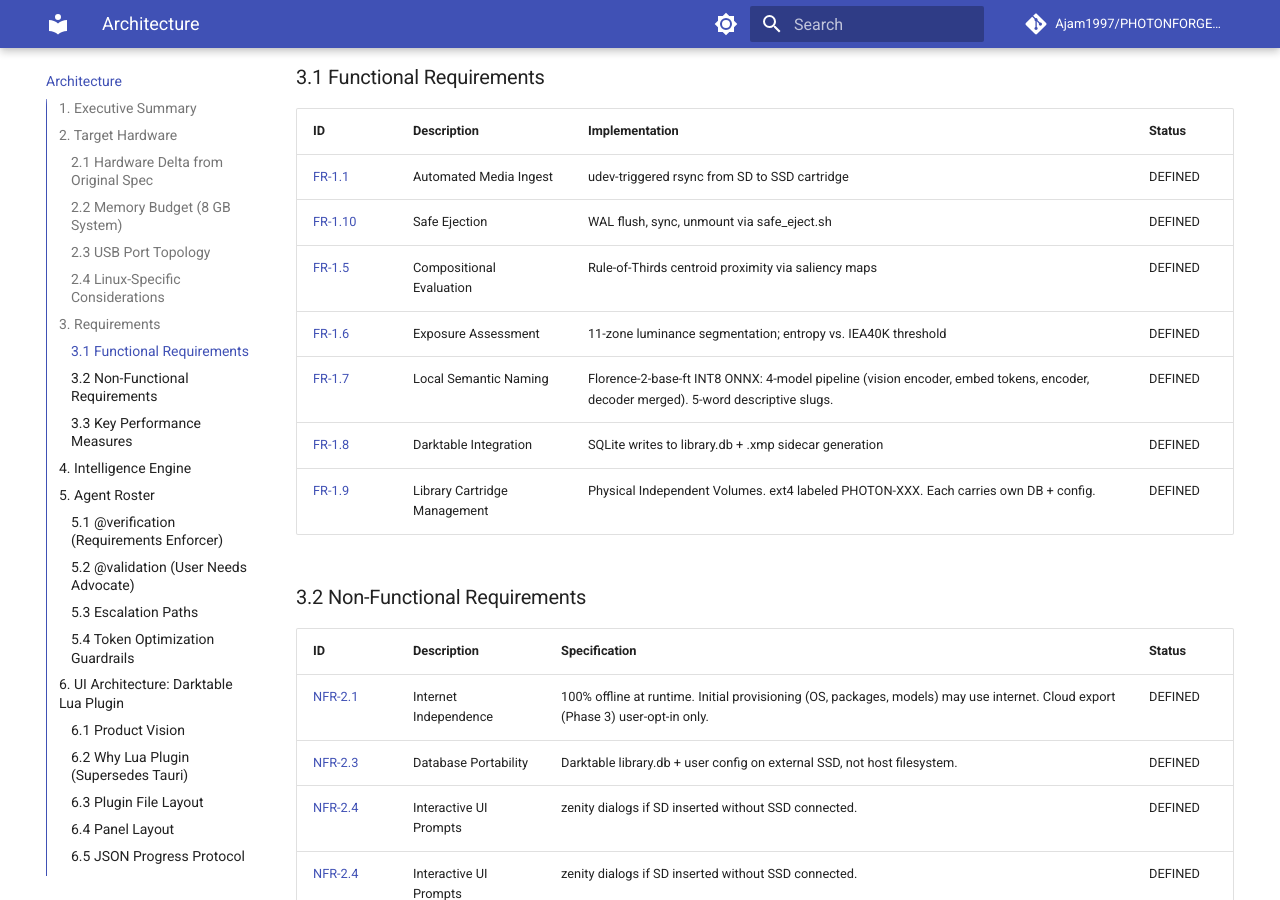
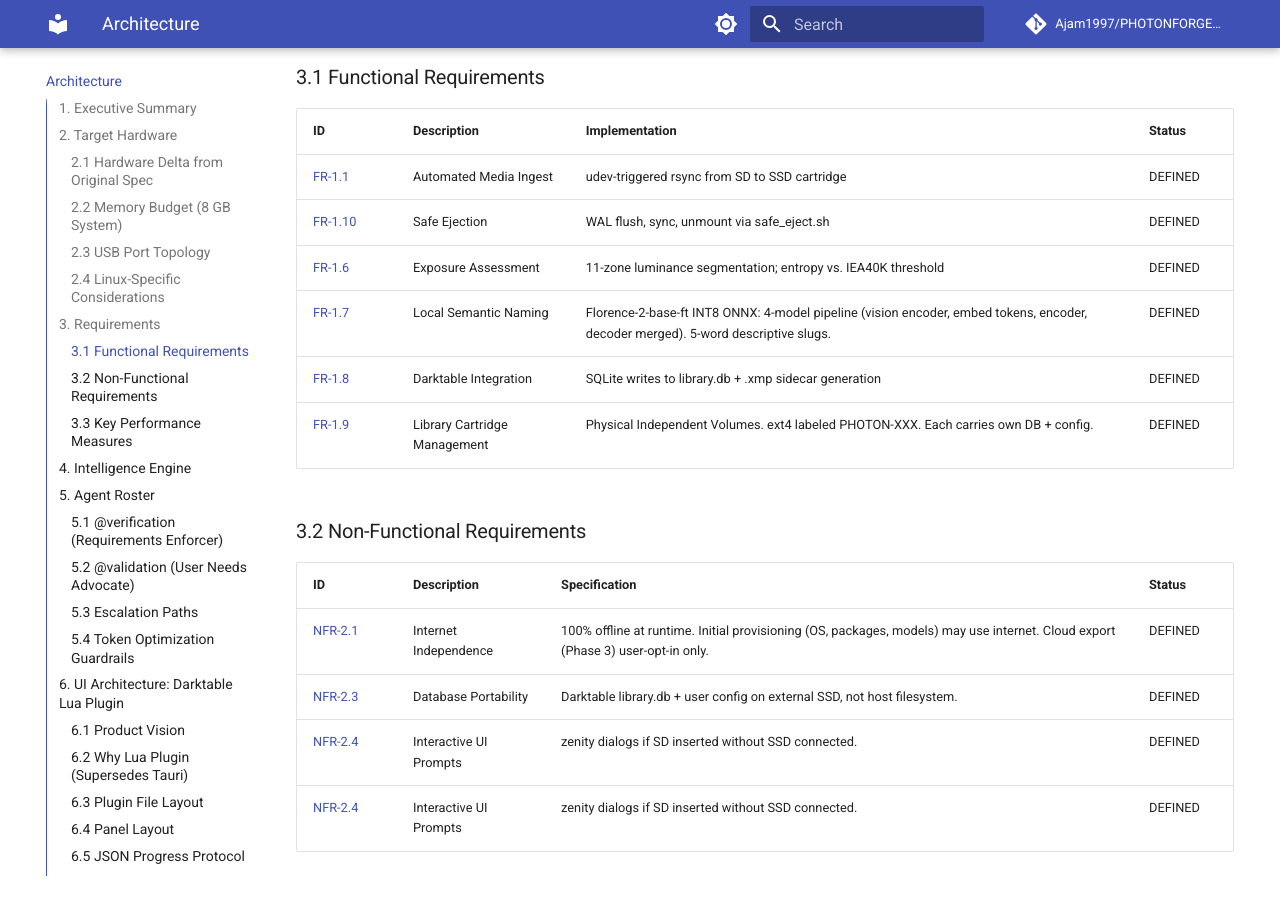
Before and after one commit to Ajam1997/PHOTONFORGE_Photo-Workflow, an MkDocs documentation site: the page built from docs/photonforge-architecture.md, in a window 1280 px wide and 900 px high, scrolled down 2505 px. Built offline with MkDocs 1.6.1 and Material for MkDocs 9.7.7, drawn with Linux system fonts in a browser that asks for light colours; comment, search, counter and statistics services are not loaded.

Commit message:
docs: auto-regenerate from GitHub Issues [skip ci]

```diff
--- a/docs/photonforge-architecture.md
+++ b/docs/photonforge-architecture.md
@@ -75,7 +75,6 @@ The original specification targeted a Yoga 920 (i7-8550U, 16 GB, Thunderbolt 3).
 |:---|:---|:---|:---|
 | [FR-1.1](https://github.com/Ajam1997/PHOTONFORGE_Photo-Workflow/issues/56) | Automated Media Ingest | udev-triggered rsync from SD to SSD cartridge | DEFINED |
 | [FR-1.10](https://github.com/Ajam1997/PHOTONFORGE_Photo-Workflow/issues/58) | Safe Ejection | WAL flush, sync, unmount via safe_eject.sh | DEFINED |
-| [FR-1.5](https://github.com/Ajam1997/PHOTONFORGE_Photo-Workflow/issues/52) | Compositional Evaluation | Rule-of-Thirds centroid proximity via saliency maps | DEFINED |
 | [FR-1.6](https://github.com/Ajam1997/PHOTONFORGE_Photo-Workflow/issues/53) | Exposure Assessment | 11-zone luminance segmentation; entropy vs. IEA40K threshold | DEFINED |
 | [FR-1.7](https://github.com/Ajam1997/PHOTONFORGE_Photo-Workflow/issues/54) | Local Semantic Naming | Florence-2-base-ft INT8 ONNX: 4-model pipeline (vision encoder, embed tokens, encoder, decoder merged). 5-word descriptive slugs. | DEFINED |
 | [FR-1.8](https://github.com/Ajam1997/PHOTONFORGE_Photo-Workflow/issues/55) | Darktable Integration | SQLite writes to library.db + .xmp sidecar generation | DEFINED |
```
